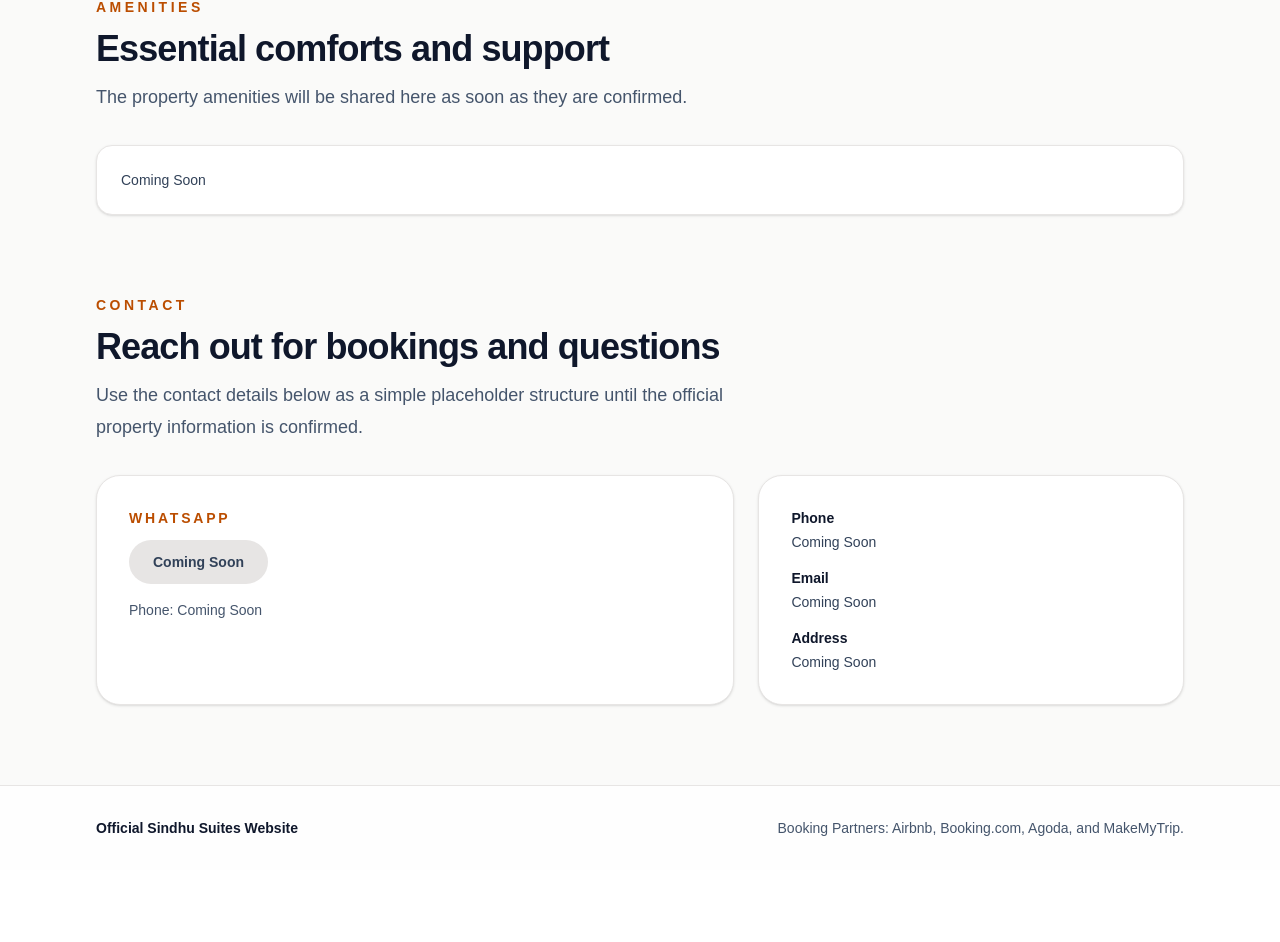
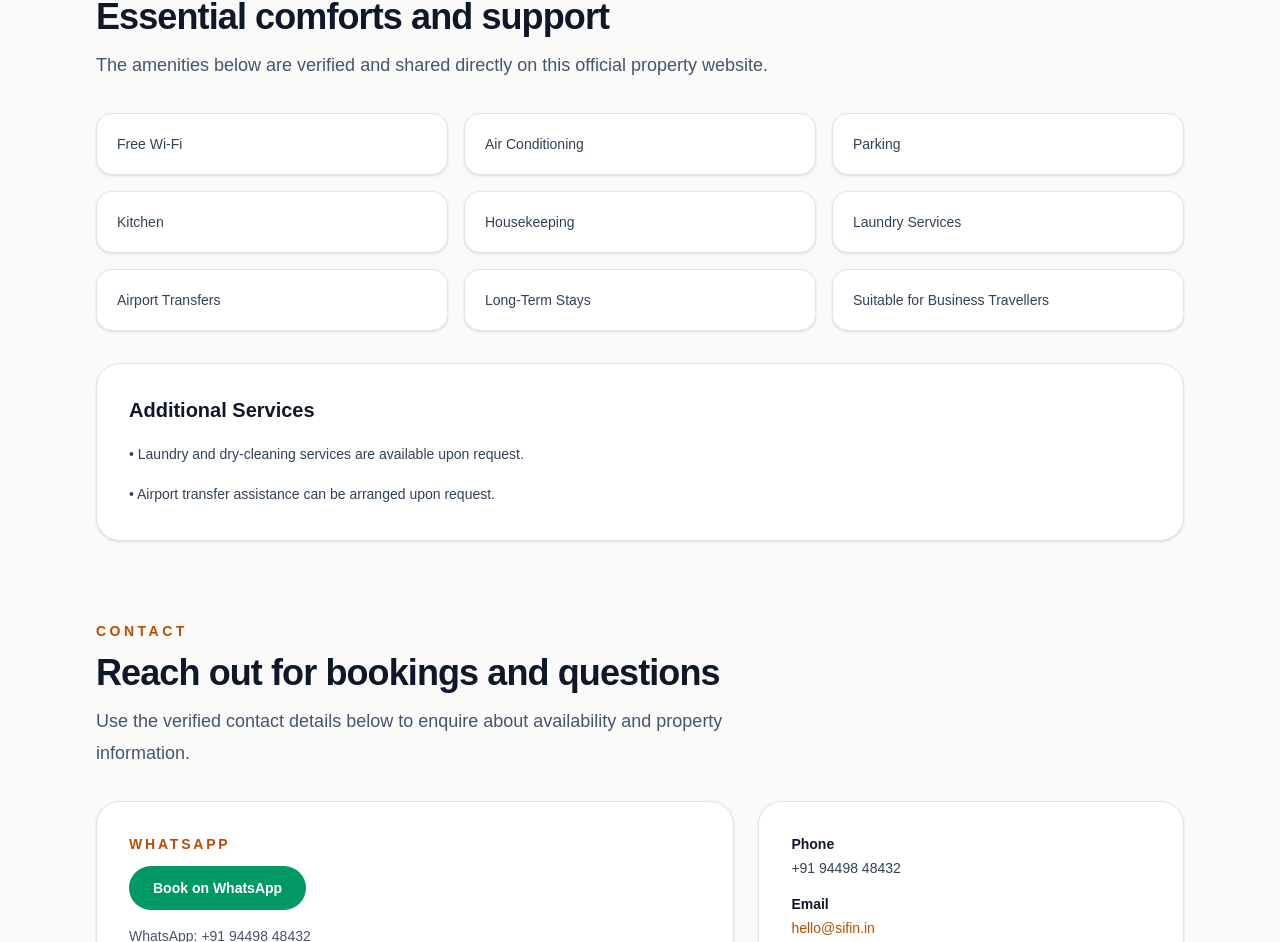
Before and after one commit to naveencoherent/sindhu-suite, a Next.js app: page / in a window 1280 px wide. Shown: the part 1858-2800 px from the top of the page. Before the commit the page ends 2728 px from the top, so only its background shows below. Built offline with nearby package versions, Linux system fonts and the light colour scheme.

Commit message:
Add verified business information and amenities

```diff
--- a/app/layout.tsx
+++ b/app/layout.tsx
@@ -13,9 +13,15 @@ const geistMono = Geist_Mono({
 });
 
 export const metadata: Metadata = {
-  title: "Sindhu Suites | Official Website",
+  title: "Official Sindhu Suites | Bengaluru",
   description:
-    "Official Sindhu Suites homepage with accommodation details, amenities, and contact information.",
+    "Official Sindhu Suites homepage in Bengaluru with verified contact details, amenities, and accommodation information.",
+  openGraph: {
+    title: "Official Sindhu Suites | Bengaluru",
+    description:
+      "Official Sindhu Suites homepage in Bengaluru with verified contact details, amenities, and accommodation information.",
+    type: "website",
+  },
 };
 
 export default function RootLayout({
--- a/app/page.tsx
+++ b/app/page.tsx
@@ -32,13 +32,25 @@ const rooms: Room[] = [
   },
 ];
 
-const amenities: string[] = [];
+const amenities = [
+  "Free Wi-Fi",
+  "Air Conditioning",
+  "Parking",
+  "Kitchen",
+  "Housekeeping",
+  "Laundry Services",
+  "Airport Transfers",
+  "Long-Term Stays",
+  "Suitable for Business Travellers",
+];
 
 const contactDetails = {
-  whatsappUrl: null as string | null,
-  phone: "Coming Soon",
-  email: "Coming Soon",
-  address: "Coming Soon",
+  whatsappUrl:
+    "https://wa.me/919449848432?text=Hello%20Sindhu%20Suites%2C%20I%20would%20like%20to%20enquire%20about%20availability%20for%20a%20stay.",
+  whatsappNumber: "+91 94498 48432",
+  phone: "+91 94498 48432",
+  email: "hello@sifin.in",
+  address: "384/A, RMV 2nd Stage, 2nd Block,\nBengaluru, Karnataka – 560094\nIndia",
 };
 
 function SectionHeading({
@@ -133,8 +145,10 @@ export default function Home() {
               </p>
               <div className="mt-8 flex flex-wrap gap-4">
                 <a
-                  href="https://wa.me/1234567890"
+                  href={contactDetails.whatsappUrl}
                   className="rounded-full bg-amber-700 px-6 py-3 text-sm font-semibold text-white transition hover:bg-amber-800"
+                  aria-label="Book on WhatsApp for Sindhu Suites"
+                  rel="noopener noreferrer"
                 >
                   Book on WhatsApp
                 </a>
@@ -161,11 +175,11 @@ export default function Home() {
           <SectionHeading
             eyebrow="About"
             title="A welcoming stay in the heart of the property experience"
-            description="Sindhu Suites is the official website for the property, created to share a simple overview of the stay, accommodation options, and contact details in one place."
+            description="Sindhu Suites is the official property website for a comfortable stay in Bengaluru, with verified contact details and amenities shared in one place."
           />
           <div className="mt-8 rounded-3xl border border-stone-200 bg-white p-8 shadow-sm">
             <p className="max-w-3xl text-lg leading-8 text-slate-700">
-              Welcome to Sindhu Suites, a comfortable place to stay in a peaceful location. This homepage brings together the core information for guests in a clear and accessible format, with a focus on the property experience and easy contact options.
+              Welcome to Sindhu Suites, a comfortable stay in Bengaluru with verified contact details, a clear overview of the property, and amenities that are shared directly on this official website.
             </p>
           </div>
         </section>
@@ -174,7 +188,7 @@ export default function Home() {
           <SectionHeading
             eyebrow="Accommodation"
             title="Rooms designed for comfort and ease"
-            description="The accommodation section highlights a pair of room options with placeholder visuals that can be replaced with official property photos later."
+            description="The accommodation section highlights a pair of room options available at Sindhu Suites."
           />
           <div className="mt-8 grid gap-6 md:grid-cols-2">
             {rooms.map((room) => (
@@ -187,10 +201,9 @@ export default function Home() {
           <SectionHeading
             eyebrow="Amenities"
             title="Essential comforts and support"
-            description="The property amenities will be shared here as soon as they are confirmed."
+            description="The amenities below are verified and shared directly on this official property website."
           />
-          {amenities.length > 0 ? (
-            <ul className="mt-8 grid gap-4 md:grid-cols-2 xl:grid-cols-4">
+          <ul className="mt-8 grid gap-4 sm:grid-cols-2 xl:grid-cols-3">
             {amenities.map((amenity) => (
               <li
                 key={amenity}
@@ -200,38 +213,37 @@ export default function Home() {
               </li>
             ))}
           </ul>
-          ) : (
-            <div className="mt-8 rounded-2xl border border-stone-200 bg-white p-6 text-sm font-medium text-slate-700 shadow-sm">
-              Coming Soon
+
+          <div className="mt-8 rounded-3xl border border-stone-200 bg-white p-8 shadow-sm">
+            <h3 className="text-xl font-semibold text-slate-900">Additional Services</h3>
+            <ul className="mt-4 space-y-3 text-sm leading-7 text-slate-700">
+              <li>• Laundry and dry-cleaning services are available upon request.</li>
+              <li>• Airport transfer assistance can be arranged upon request.</li>
+            </ul>
           </div>
-          )}
         </section>
 
         <section id="contact" className="mx-auto max-w-6xl px-6 pb-20 lg:px-8">
           <SectionHeading
             eyebrow="Contact"
             title="Reach out for bookings and questions"
-            description="Use the contact details below as a simple placeholder structure until the official property information is confirmed."
+            description="Use the verified contact details below to enquire about availability and property information."
           />
           <div className="mt-8 grid gap-6 lg:grid-cols-[1.2fr_0.8fr]">
             <div className="rounded-3xl border border-stone-200 bg-white p-8 shadow-sm">
               <p className="text-sm font-semibold uppercase tracking-[0.2em] text-amber-700">
                 WhatsApp
               </p>
-              {contactDetails.whatsappUrl ? (
               <a
                 href={contactDetails.whatsappUrl}
                 className="mt-3 inline-flex rounded-full bg-emerald-600 px-6 py-3 text-sm font-semibold text-white transition hover:bg-emerald-700"
+                aria-label="Book on WhatsApp for Sindhu Suites"
+                rel="noopener noreferrer"
               >
                 Book on WhatsApp
               </a>
-              ) : (
-                <div className="mt-3 inline-flex rounded-full bg-stone-200 px-6 py-3 text-sm font-semibold text-slate-700">
-                  Coming Soon
-                </div>
-              )}
               <p className="mt-4 text-sm text-slate-600">
-                Phone: {contactDetails.phone}
+                WhatsApp: {contactDetails.whatsappNumber}
               </p>
             </div>
             <div className="rounded-3xl border border-stone-200 bg-white p-8 shadow-sm">
@@ -242,11 +254,16 @@ export default function Home() {
                 </li>
                 <li>
                   <span className="block font-semibold text-slate-900">Email</span>
-                  <span className="mt-1 block">{contactDetails.email}</span>
+                  <a
+                    href={`mailto:${contactDetails.email}`}
+                    className="mt-1 block text-amber-700 underline-offset-2 hover:underline"
+                  >
+                    {contactDetails.email}
+                  </a>
                 </li>
                 <li>
                   <span className="block font-semibold text-slate-900">Address</span>
-                  <span className="mt-1 block">{contactDetails.address}</span>
+                  <span className="mt-1 block whitespace-pre-line">{contactDetails.address}</span>
                 </li>
               </ul>
             </div>
```
Lines whose indentation alone changed are shown as unchanged.
